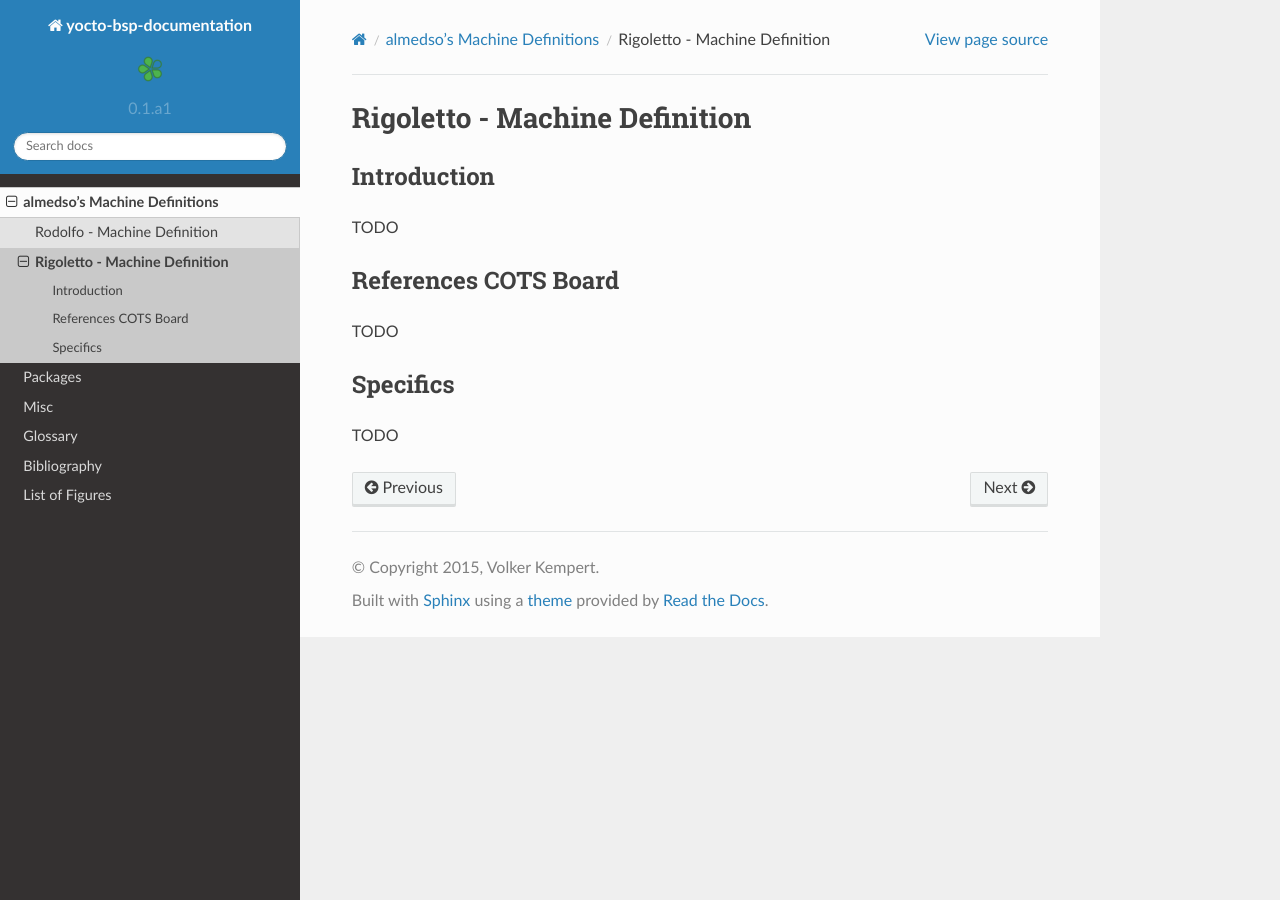
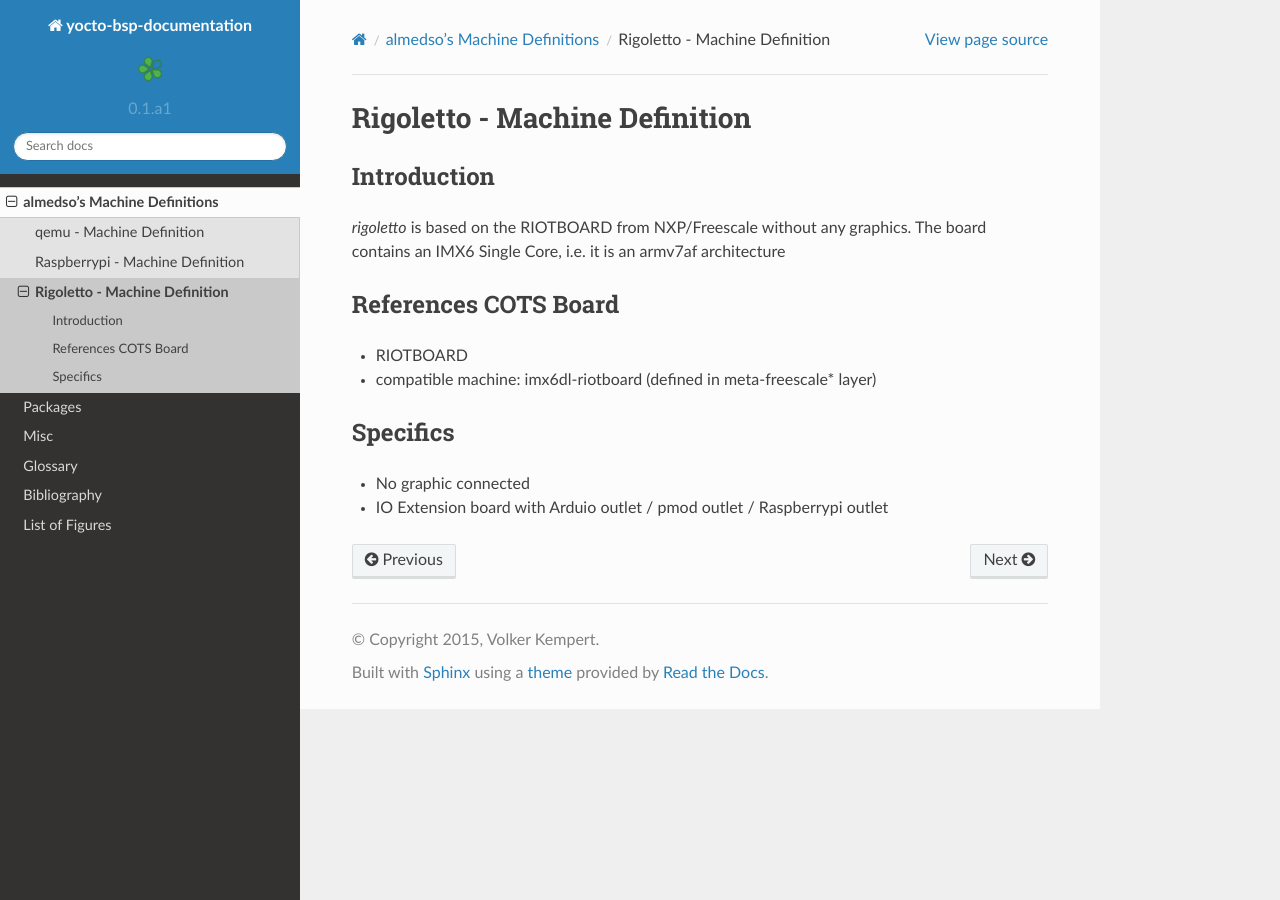
Before and after one commit to almedso/yocto-bsp-documentation, a Sphinx documentation site: the page built from docs/machines/rigoletto.tt.rst, in a window 1280 px wide. Built offline with Sphinx 7.4.7 and the Read the Docs theme 2.0.0, drawn with Linux system fonts in a browser that asks for light colours.

Commit message:
chore: Update machines and readme and build script

```diff
--- a/docs/machines/index.tt.rst
+++ b/docs/machines/index.tt.rst
@@ -13,5 +13,6 @@ Contents:
 .. toctree::
    :maxdepth: 2
 
-   rodolfo
+   qemu
+   raspberry
    rigoletto
--- a/docs/machines/rigoletto.tt.rst
+++ b/docs/machines/rigoletto.tt.rst
@@ -5,14 +5,19 @@ Rigoletto - Machine Definition
 Introduction
 ============
 
-TODO
+*rigoletto* is based on the RIOTBOARD from NXP/Freescale without any graphics.
+The board contains an IMX6 Single Core, i.e. it is an armv7af architecture
+
 
 References COTS Board
 =====================
 
-TODO
+* RIOTBOARD
+* compatible machine: imx6dl-riotboard (defined in meta-freescale* layer)
+
 
 Specifics
 =========
 
-TODO
+* No graphic connected
+* IO Extension board with Arduio outlet / pmod outlet / Raspberrypi outlet
```
Also changed, not shown: README.rst (+13 -3 lines), docs/machines/qemu.tt.rst (added, +12 -0 lines), docs/machines/raspberry.tt.rst (added, +15 -0 lines), docs/machines/rodolfo.tt.rst (deleted, +0 -18 lines), 1 other file.
